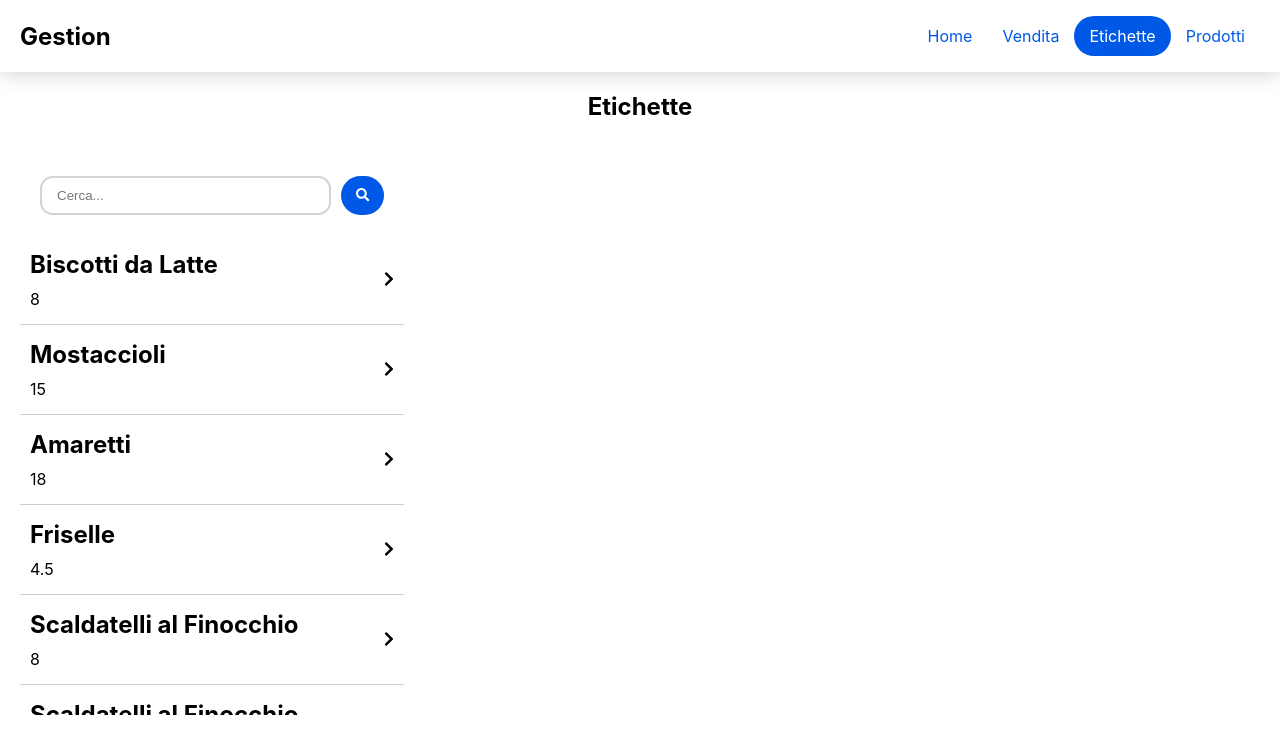
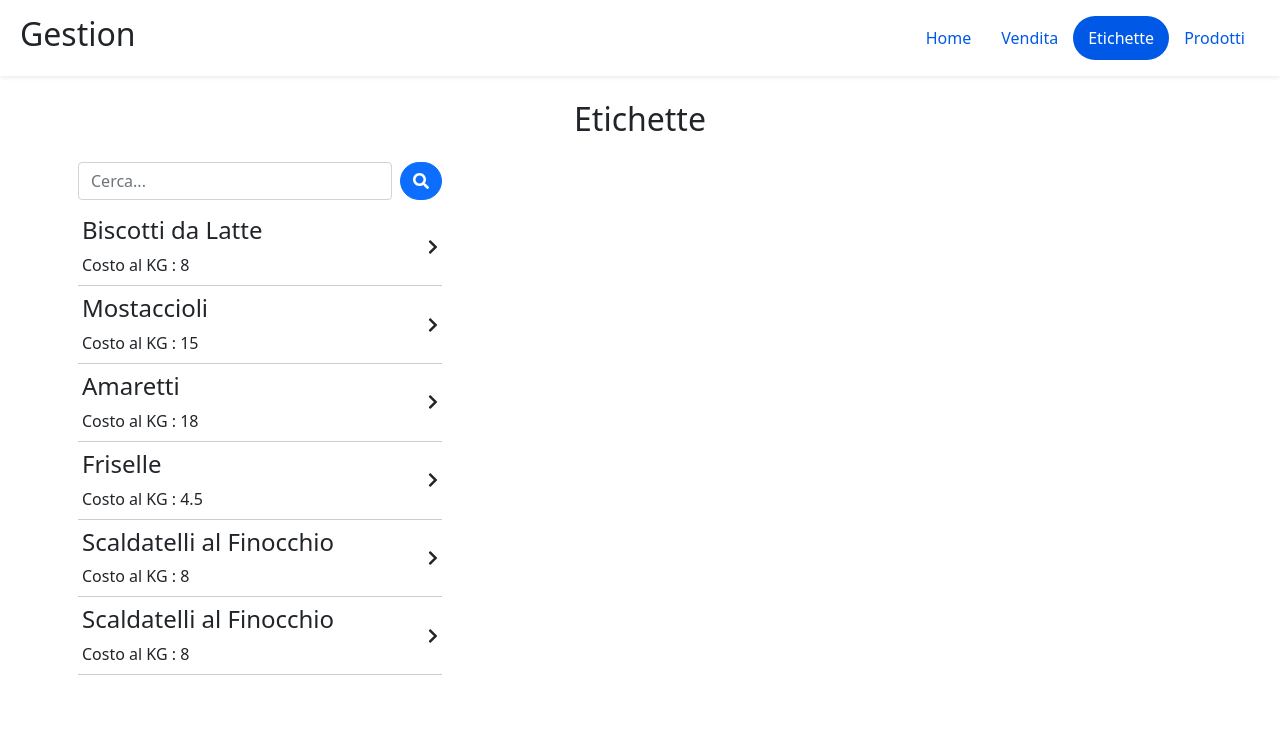
Before and after one commit to CMDev97/etichette, a React (Create React App) app: page / in a window 1280 px wide. Both pictures are taken after a click on the item "Etichette". Shown: the top 754 px of the page. Built offline with nearby package versions, Linux system fonts and the light colour scheme; the HTML template or start-up script is replaced by a standard one.

Commit message:
add bootstrap library

```diff
--- a/package.json
+++ b/package.json
@@ -3,6 +3,8 @@
   "version": "0.1.0",
   "private": true,
   "dependencies": {
+    "react-bootstrap": "^1.6.1",
+    "bootstrap": "^5.0.2",
     "@fortawesome/free-solid-svg-icons": "^5.15.3",
     "@fortawesome/react-fontawesome": "^0.1.14",
     "@testing-library/jest-dom": "^5.14.1",
--- a/src/App.js
+++ b/src/App.js
@@ -7,6 +7,17 @@ import React from "react";
 import ViewEtichette from "./ViewEtichette";
 import ViewHome from "./ViewHome";
 import ViewProdotti from "./ViewProdotti";
+import {Container} from "react-bootstrap";
+
+Array.prototype.filterName = function (search){
+    let newArray = [];
+    this.forEach((element) => {
+        if (element.name.startsWith(search)){
+            newArray.push(element);
+        }
+    });
+    return newArray;
+}
 
 class App extends React.Component {
 
@@ -40,7 +51,9 @@ class App extends React.Component {
         return (
             <div className="App">
                 <NavBarComponent itemActive={this.state.itemActive}/>
-                {view}
+                <Container>
+                    {view}
+                </Container>
             </div>
         );
     }
--- a/src/ViewEtichette.js
+++ b/src/ViewEtichette.js
@@ -1,6 +1,8 @@
 import React from "react";
 import FormSearchComponent from "./component/FormSearchComponent";
 import ListCardProduct from "./component/ListCardProduct";
+import Row from "react-bootstrap/Row";
+import Col from "react-bootstrap/Col";
 
 
 
@@ -8,17 +10,46 @@ class ViewEtichette extends React.Component{
 
     constructor(props) {
         super(props);
+        console.log("constructor");
+        this.state = {
+            lista : [],
+            productSelected : undefined,
+            error : undefined,
+            searchState : undefined
+        }
+    }
+
+
+    componentDidMount() {
+        console.log("componentDidMount");
+        let json = require('./dataMock/product.json');
+        this.setState({
+            lista  : json.product
+        });
+    }
+
+    componentWillUnmount() {
+        console.log("componentWillUnmount");
+
+    }
+
+    set list(list){
+        this.setState({
+            lista : list
+        });
     }
 
     render() {
-        let json = require('./dataMock/product.json');
+        console.log("render");
         return(
-            <div>
+            <div className="mt-4">
                 <h2>Etichette</h2>
-                <div className="List-Box">
-                    <FormSearchComponent/>
-                    <ListCardProduct lista={json.product}/>
-                </div>
+                <Row>
+                    <Col md="4" className="List-Box px-2 py-3">
+                        <FormSearchComponent parent={this}/>
+                        <ListCardProduct lista={this.state.lista}/>
+                    </Col>
+                </Row>
             </div>
         );
     }
--- a/src/component/FormSearchComponent.js
+++ b/src/component/FormSearchComponent.js
@@ -1,19 +1,54 @@
 import React from "react";
 import { FontAwesomeIcon } from '@fortawesome/react-fontawesome';
 import {faSearch} from '@fortawesome/free-solid-svg-icons';
+import Row from 'react-bootstrap/Row';
+import Col from 'react-bootstrap/Col';
+import FormControl from 'react-bootstrap/FormControl';
+import {Button} from "react-bootstrap";
 
-class FormSearchComponent extends React.Component{
+
+class FormSearchComponent extends React.Component {
 
     constructor(props) {
         super(props);
+        this.state = {
+            inputValue: ''
+        }
+        this.listenerOnClickSearch = this.listenerOnClickSearch.bind(this);
+        this._updateInputValue = this._updateInputValue.bind(this);
+    }
+
+    listenerOnClickSearch() {
+        console.log("Devo recuperare il valore di input");
+        console.log(this.state.inputValue);
+        let search = this.state.inputValue;
+        let list = this.props.parent.state.lista;
+        list = list.filter(element => element.name.startsWith(search));
+        console.log(list);
+        this.props.parent.list = list;
+    }
+
+    _updateInputValue(evt) {
+        this.setState({
+            inputValue: evt.target.value
+        });
     }
 
     render() {
-        return(
-            <div className="Form-Search">
-                <input type='text' placeholder="Cerca..."/>
-                <button type='button'><FontAwesomeIcon className="Icon-right" icon={faSearch} /></button>
-            </div>
+        return (
+            <Row>
+                <Col className="d-flex">
+                    <FormControl className="me-2"
+                        placeholder="Cerca..."
+                        aria-label="Cerca"
+                        aria-describedby="basic-addon1"
+                        value={this.state.inputValue} onChange={this._updateInputValue}
+                    />
+                    <Button className="rounded-pill" onClick={this.listenerOnClickSearch} type='button'>
+                        <FontAwesomeIcon icon={faSearch}/>
+                    </Button>
+                </Col>
+            </Row>
         );
     }
 }
--- a/src/component/ListCardProduct.js
+++ b/src/component/ListCardProduct.js
@@ -2,9 +2,10 @@ import React from "react";
 import RowItemProduct from "./RowItemProduct";
 
 class ListCardProduct extends React.Component{
+
+
     constructor(props) {
         super(props);
-
     }
 
 
@@ -19,7 +20,7 @@ class ListCardProduct extends React.Component{
 
         });
         return (
-            <div className="List">
+            <div className="List mt-2">
                 {righe}
             </div>
         );
--- a/src/component/NavBarComponent.js
+++ b/src/component/NavBarComponent.js
@@ -9,7 +9,7 @@ class NavBarComponent extends React.Component{
 
     render() {
         return (
-            <div className="NavBar Shadow">
+            <div className="NavBar shadow-sm">
                 <h2>Gestion</h2>
                 <NavBarMenuItem active={this.props.itemActive}/>
             </div>
--- a/src/component/NavBarMenuItem.js
+++ b/src/component/NavBarMenuItem.js
@@ -14,7 +14,7 @@ class NavBarMenuItem extends React.Component {
 
     render() {
         return (
-            <ul>
+            <ul className="mt-3">
                 <li onClick={this.handleOnClick} id="home" className={`Item ${(this.props.active === 'home') ? 'Active' :''} `}>Home</li>
                 <li onClick={this.handleOnClick} id="vendita" className={`Item ${(this.props.active === 'vendita') ? 'Active' :''} `}>Vendita</li>
                 <li onClick={this.handleOnClick} id="etichette" className={`Item ${(this.props.active === 'etichette') ? 'Active' :''} `}>Etichette</li>
--- a/src/component/RowItemProduct.js
+++ b/src/component/RowItemProduct.js
@@ -2,6 +2,7 @@ import React, {Component} from 'react';
 
 import { FontAwesomeIcon } from '@fortawesome/react-fontawesome';
 import {faChevronRight} from '@fortawesome/free-solid-svg-icons';
+import {Row} from "react-bootstrap";
 
 class RowItemProduct extends React.Component {
 
@@ -13,12 +14,12 @@ class RowItemProduct extends React.Component {
 
     render() {
         return (
-            <div className="Row">
-                <div className="Body">
-                    <h2>{this._element.name}</h2>
-                    <p>{this._element.cost}</p>
+            <div className="d-flex px-1 py-2">
+                <div className="w-100">
+                    <h4>{this._element.name}</h4>
+                    <span>Costo al KG : {this._element.cost}</span>
                 </div>
-                <FontAwesomeIcon className="Icon-right" icon={faChevronRight} />
+                <span className="flex-shrink-1 align-self-center"><FontAwesomeIcon icon={faChevronRight} /></span>
             </div>
         );
     }
--- a/src/index.js
+++ b/src/index.js
@@ -3,6 +3,7 @@ import ReactDOM from 'react-dom';
 import './index.css';
 import App from './App';
 import reportWebVitals from './reportWebVitals';
+import '../node_modules/bootstrap/dist/css/bootstrap.min.css';
 
 ReactDOM.render(
   <React.StrictMode>
--- a/src/stile/App.css
+++ b/src/stile/App.css
@@ -4,10 +4,7 @@
 }
 
 .App .List-Box{
-  width: 30%;
   height: 100%;
-  margin: 15px 10px 15px 10px;
-  padding: 15px 10px 15px 10px;
   text-align: start;
 }
 
@@ -25,58 +22,6 @@
   border-top: 1px solid #cecdcd;
 }
 
-.Form-Search {
-  display: flex;
-  padding: 20px;
+.Icon-size{
+  width: 30px;
 }
-
-.Form-Search button {
-  border:none;
-  border-radius: 1.5rem;
-  background-color: #0059E6;
-  color: white;
-  padding: 5px 15px;
-}
-
-.Form-Search button:active{
-  background-color: #0049b6;
-}
-
-.Form-Search input {
-  padding: 10px 15px;
-  width: 100%;
-  margin-right: 10px;
-  border-radius: .8rem;
-  border-color: lightgray;
-  border-style: solid;
-}
-
-.Form-Search input:focus{
-  outline: none;
-  border-color: #0059E6;
-}
-
-.Row {
-  padding: 15px 10px 15px 10px;
-  display: flex;
-}
-
-.Row .Body {
-  width: 100%;
-}
-
-.Row h2 {
-  text-align: start;
-  margin: 0;
-}
-
-.Row p {
-  text-align: start;
-  margin: 10px 0 0 0;
-}
-
-.Row .Icon-right {
-  flex-shrink: inherit;
-  justify-self: end;
-  align-self: center;
-}
```
Also changed, not shown: 1 other file (tests, documents, lock files or other folders).
